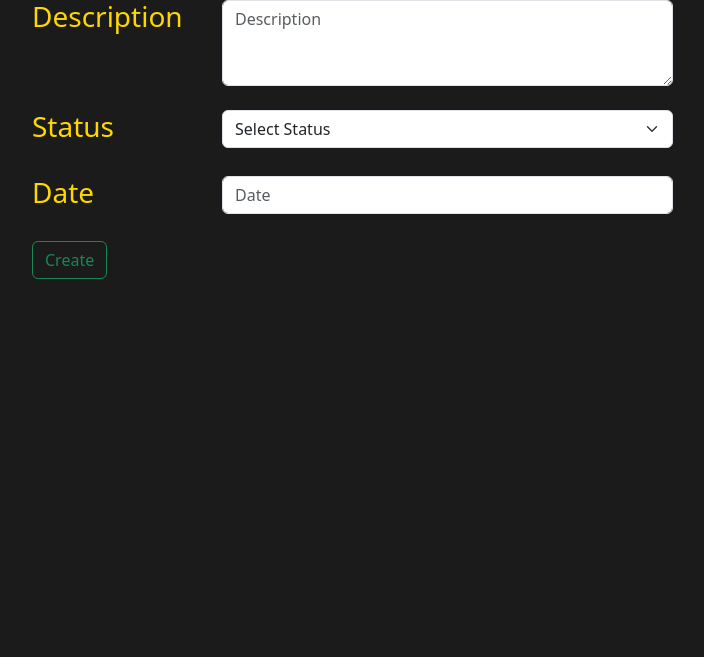
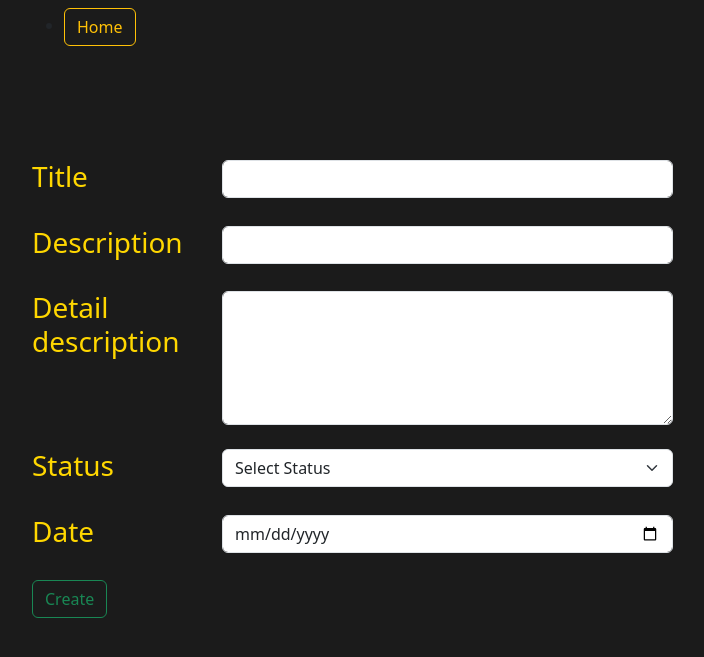
Before and after one commit to Sula19/homework_53_roziyev_sultan, a Django app: page /add_view/ in a window 1280 px wide. Shown: the top 657 px of the page, without its empty margins (50-754 px from the left). Run offline with Django 4.2, Linux system fonts and the light colour scheme.

Commit message:
Изменил html-страницы, использовал базовый шаблон

```diff
--- a/core/webapp/templates/add_view.html
+++ b/core/webapp/templates/add_view.html
@@ -1,23 +1,35 @@
-{% load static %}
-<!DOCTYPE html>
-<html lang="en">
-<head>
-    <meta charset="UTF-8">
-    <meta name="viewport" content="width=device-width, initial-scale=1">
-    <link href="https://cdn.jsdelivr.net/npm/bootstrap@5.3.0-alpha1/dist/css/bootstrap.min.css" rel="stylesheet" integrity="sha384-GLhlTQ8iRABdZLl6O3oVMWSktQOp6b7In1Zl3/Jr59b6EGGoI1aFkw7cmDA6j6gD" crossorigin="anonymous">
-    <link rel="stylesheet" href="{% static 'css/style.css' %}">
-    <title>Add View</title>
-</head>
-<body>
-<div class="container">
+{% extends 'base.html' %}
+{% block title %}Add List{% endblock %}
+{% block menu %}
+    <a href="/"><button type="submit" class="btn btn-outline-warning">Home</button></a>
+{% endblock %}
+{% block contetnt %}
     <form method="post">
         {% csrf_token %}
+        <div class="row">
+            <div class="col-2">
+                <h3>Title</h3>
+            </div>
+            <div class="col-5">
+                <input type="text" class="form-control"  name="title">
+            </div>
+        </div>
+        <br>
         <div class="row">
             <div class="col-2">
                 <h3>Description</h3>
             </div>
             <div class="col-5">
-                <textarea class="form-control" rows="3" cols="5" placeholder="Description" name="description"></textarea>
+                <input type="text" class="form-control"  name="description">
+            </div>
+        </div>
+        <br>
+        <div class="row">
+            <div class="col-2">
+                <h3>Detail description</h3>
+            </div>
+            <div class="col-5">
+                <textarea name="detailed_description" class="form-control" cols="20" rows="5"></textarea>
             </div>
         </div>
         <br>
@@ -28,9 +40,9 @@
             <div class="col-5">
                 <select class="form-select" name="status">
                     <option selected disabled>Select Status</option>
-                    <option value="new">New</option>
-                    <option value="progress">In Progress</option>
-                    <option value="completed">Completed</option>
+                    <option value="Новая">Новая</option>
+                    <option value="В прогрессе">в прогрессе</option>
+                    <option value="Завершена">Завершена</option>
                 </select>
             </div>
         </div>
@@ -40,13 +52,10 @@
                 <h3>Date</h3>
             </div>
             <div class="col-5">
-                <input type="text" name="date" class="form-control" placeholder="Date">
+                <input type="date" name="date" class="form-control" placeholder="Date">
             </div>
         </div>
         <br>
         <button type="submit" class="btn btn-outline-success">Create</button>
     </form>
-</div>
-<script src="https://cdn.jsdelivr.net/npm/bootstrap@5.3.0-alpha1/dist/js/bootstrap.bundle.min.js" integrity="sha384-w76AqPfDkMBDXo30jS1Sgez6pr3x5MlQ1ZAGC+nuZB+EYdgRZgiwxhTBTkF7CXvN" crossorigin="anonymous"></script>
-</body>
-</html>
+{% endblock %}
```
Also changed, not shown: core/webapp/templates/detail_view.html (+13 -19 lines), core/webapp/templates/home.html (+11 -21 lines).
